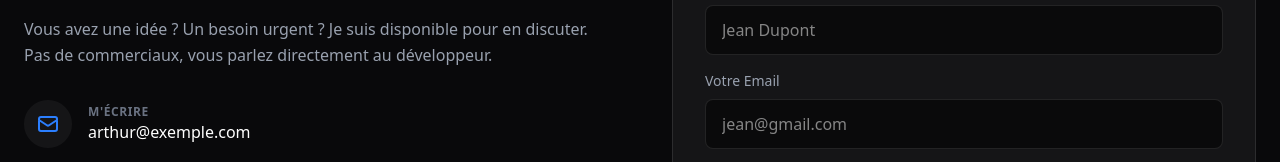
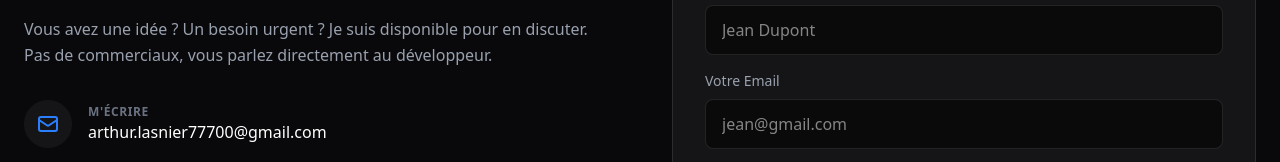
Before and after one commit to zenty404/arthur-dev-landing, a website: page src/index.html in a window 1280 px wide. Shown: the part 2464-2626 px from the top of the page. Drawn offline with Linux system fonts and the light colour scheme.

Commit message:
modif mail

```diff
--- a/src/index.html
+++ b/src/index.html
@@ -211,7 +211,7 @@
                             </div>
                             <div>
                                 <p class="text-xs text-gray-500 uppercase font-bold tracking-wider">M'écrire</p>
-                                <a href="mailto:arthur@exemple.com" class="text-white hover:text-blue-400 transition">arthur@exemple.com</a>
+                                <a href="mailto:arthur.lasnier77700@gmail.com" class="text-white hover:text-blue-400 transition">arthur.lasnier77700@gmail.com</a>
                             </div>
                         </div>
 
```
